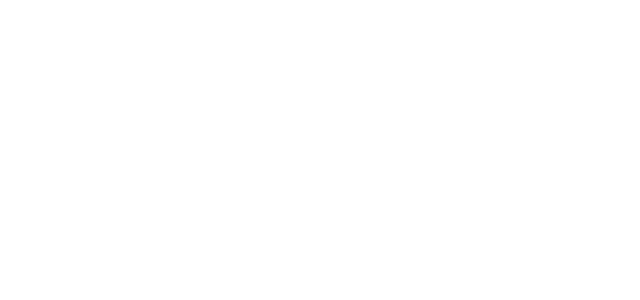
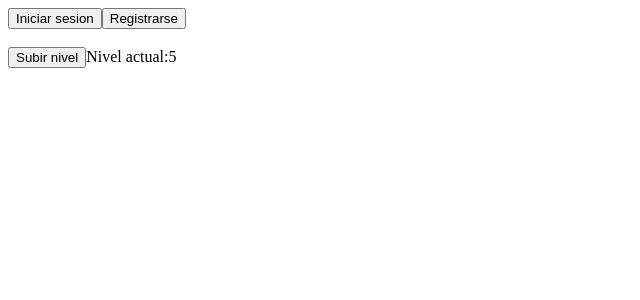
Before and after one commit to PterPmnta/ngLearning, an Angular app: page / in a window 1280 px wide. Shown: the top 300 px of the page, without its empty margins (0-640 px from the left). Built offline with nearby package versions, Linux system fonts and the light colour scheme.

Commit message:
Interfaces, Enum and Casting

```diff
--- a/src/app/Components/principal/app.component.html
+++ b/src/app/Components/principal/app.component.html
@@ -7,7 +7,7 @@
 <!-- * * * * * * * to get started with your project! * * * * * * * * -->
 <!-- * * * * * * * * * * * * * * * * * * * * * * * * * * * * * * * -->
 
-
+<app-user></app-user>
 
 <!--
 <style>
--- a/src/app/Components/user/user.component.html
+++ b/src/app/Components/user/user.component.html
@@ -1,3 +1,29 @@
-<p>
-  user works!
-</p>
+
+<ng-container *ngIf="!islogged; else logIn">
+
+  <button (click)="islogged = true">Iniciar sesion</button>
+
+  <button>Registrarse</button>
+
+<br>
+<br>
+
+  <button (click)="nivel = nivel + 1">Subir nivel</button>
+
+  <label>Nivel actual:{{ nivel }}</label>
+
+  <br>
+  <br>
+
+</ng-container>
+
+<ng-template #logIn>
+
+  <button>Administracion</button>
+  <button>Perfil</button>
+  <button>Caja</button>
+  <button (click)="islogged = false">Cerrar sesion</button>
+
+</ng-template>
+
+<button *ngIf="nivel>=10">Habitacion VIP</button>
--- a/src/app/Components/user/user.component.ts
+++ b/src/app/Components/user/user.component.ts
@@ -1,15 +1,17 @@
-import { Component, OnInit } from '@angular/core';
+import { Component } from '@angular/core';
 
 @Component({
   selector: 'app-user',
   templateUrl: './user.component.html',
   styleUrls: ['./user.component.css']
 })
-export class UserComponent implements OnInit {
+export class UserComponent {
 
-  constructor() { }
+  constructor() {
 
-  ngOnInit() {
   }
 
+  isLogged: boolean = false;
+  nivel: number = 5;
+
 }
```
Also changed, not shown: src/app/Components/others/interface.ts (added, +8 -0 lines), src/app/app.module.ts (+7 -2 lines), 1 other file (tests, documents, lock files or other folders).
